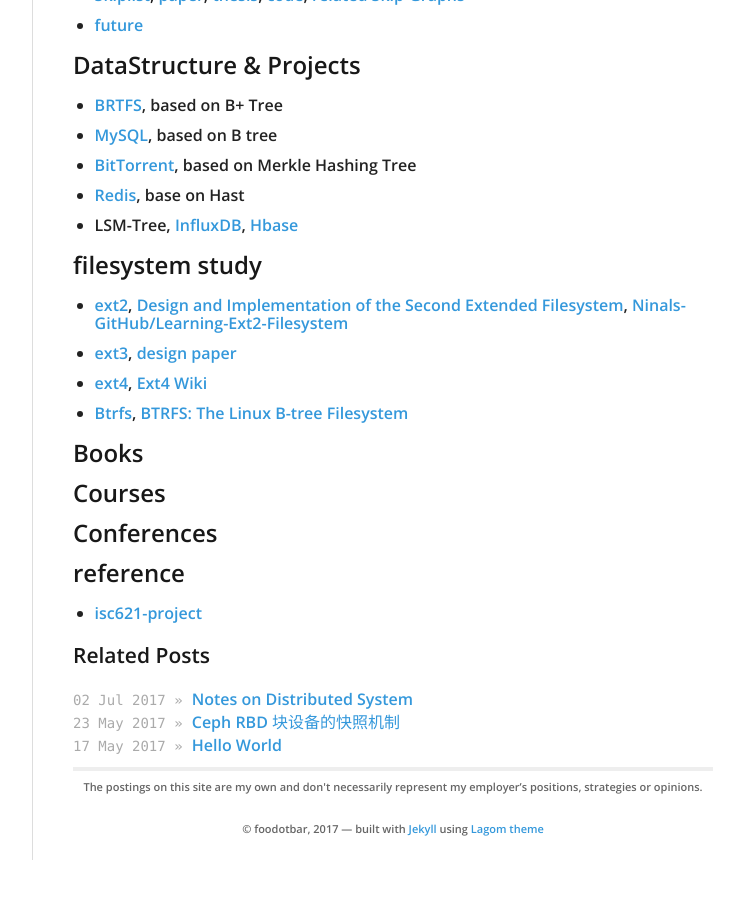
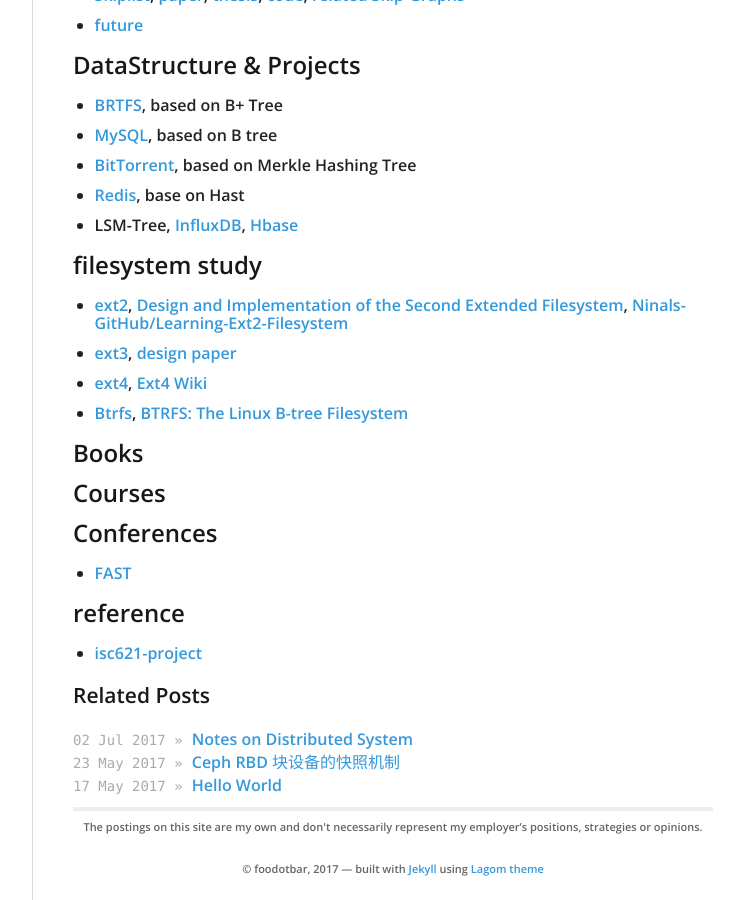
Before and after one commit to foodotbar/foodotbar.github.io, a Jekyll site: the page built from _posts/2017-07-06-Notes-on-Storage.md, in a window 1280 px wide and 900 px high, scrolled down 1068 px. Shown: the whole window, without its empty margins (378-1122 px from the left). Built offline with Jekyll 4.4.1, drawn with Linux system fonts in a browser that asks for light colours; nearby versions of some CDN libraries; before the commit the page ends 1928 px from its top, so only the background shows below that.

Commit message:
add fast17

```diff
--- a/_posts/2017-07-06-Notes-on-Storage.md
+++ b/_posts/2017-07-06-Notes-on-Storage.md
@@ -57,6 +57,9 @@
 ## Courses
 
 ## Conferences
+* [FAST](https://www.usenix.org/conference/fast17)
+
+
 
 ## reference
 * [isc621-project](https://github.com/jdbeutel/ics621-proj)
```
